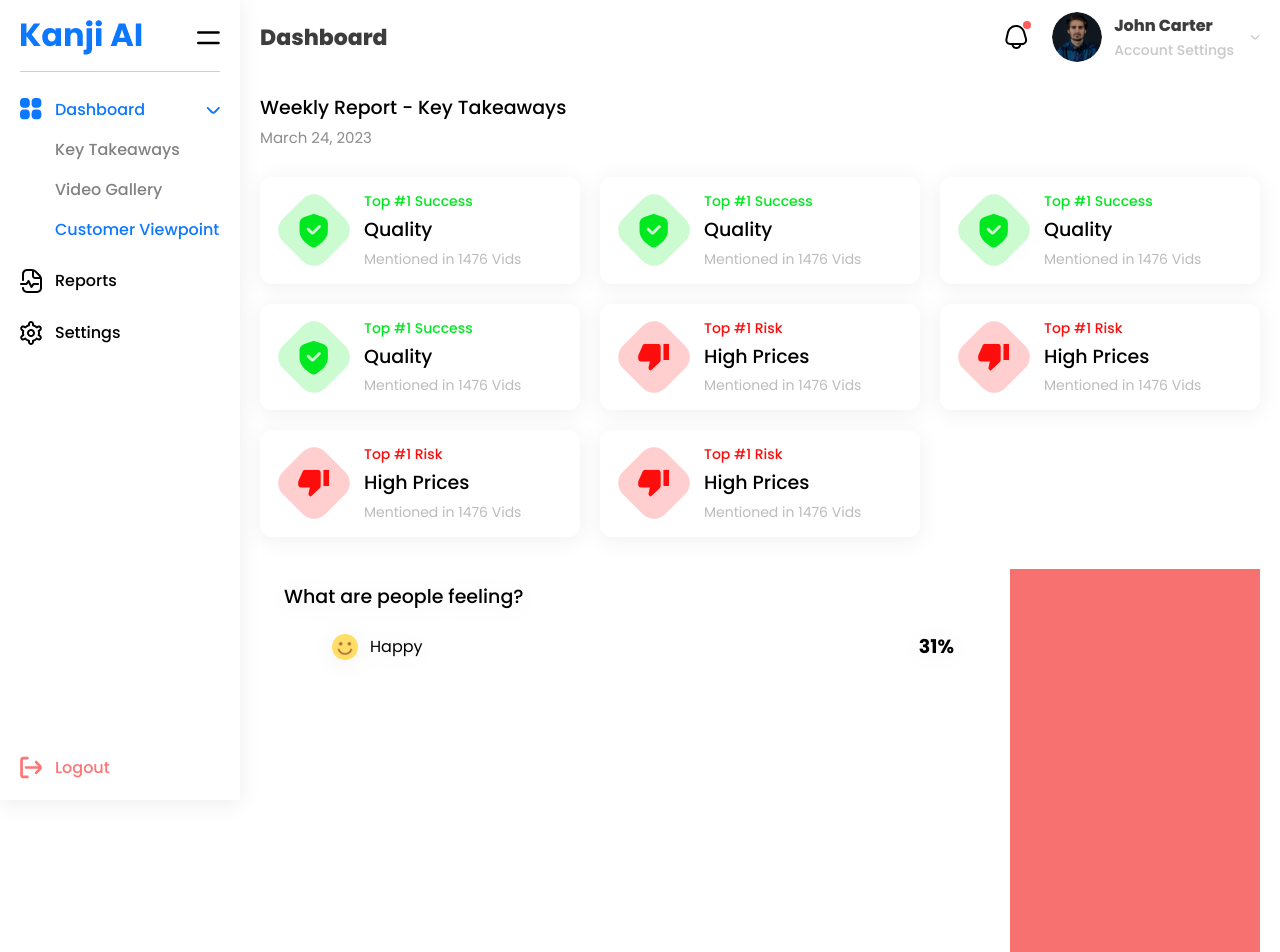
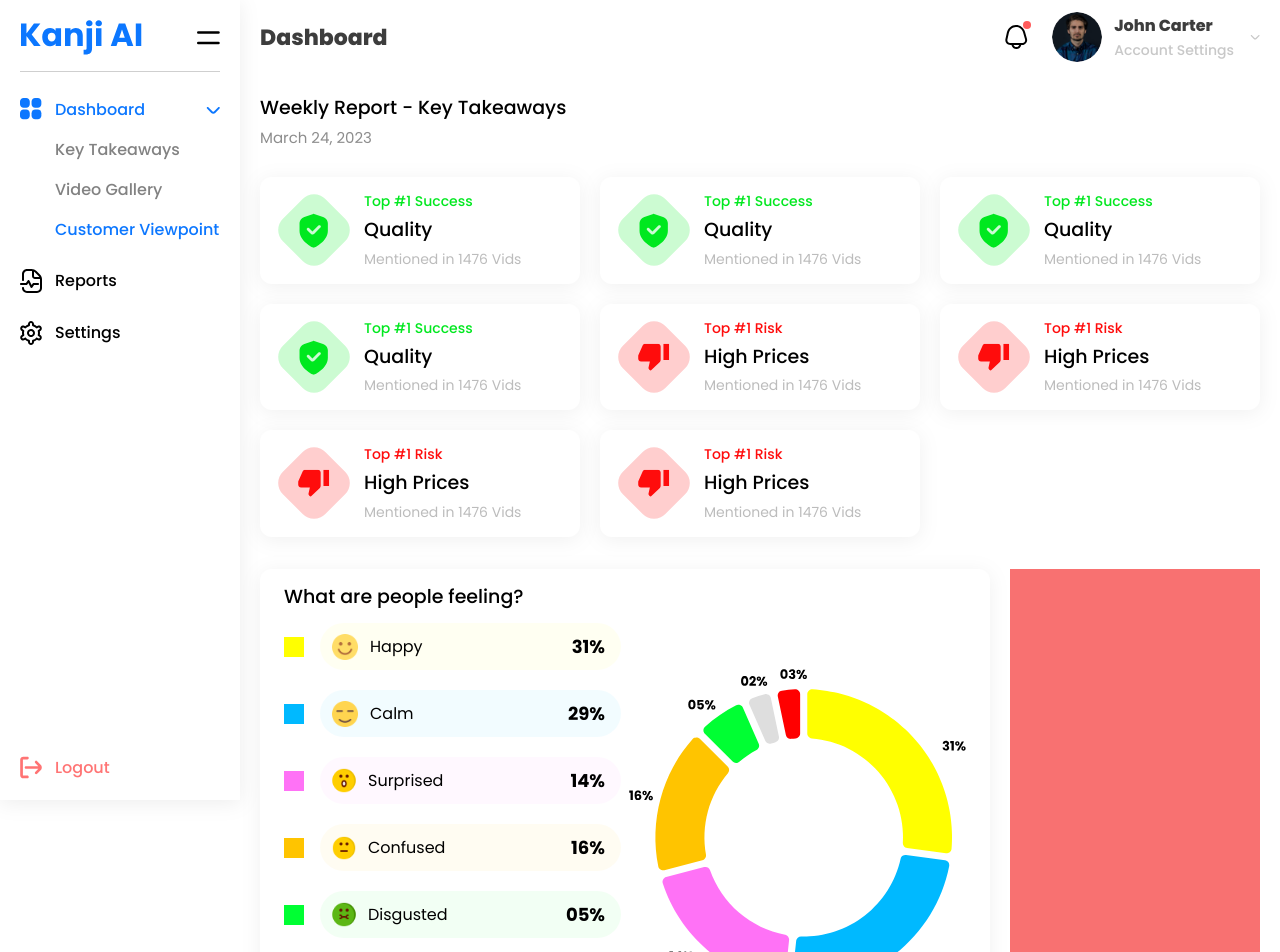
Before and after one commit to sulaimanwebdev/Kanji-AI, a React (Create React App) app: page /dashboard/customer-viewpoint in a window 1280 px wide. Shown: the top 952 px of the page. Built offline with nearby package versions, Linux system fonts and the light colour scheme.

Commit message:
chart added

```diff
--- a/src/pages/CustomerViewpoint.js
+++ b/src/pages/CustomerViewpoint.js
@@ -45,6 +45,36 @@ const CustomerViewpoint = () => {
         emotion: "happy",
         percentage: "31%",
         color: "#FFFF00"
+    },
+    {
+        emotion: "calm",
+        percentage: "29%",
+        color: "#00B9FF"
+    },
+    {
+        emotion: "surprised",
+        percentage: "14%",
+        color: "#FF72F6"
+    },
+    {
+        emotion: "confused",
+        percentage: "16%",
+        color: "#FFC400"
+    },
+    {
+        emotion: "disgusted",
+        percentage: "05%",
+        color: "#00FF33"
+    },
+    {
+        emotion: "sad",
+        percentage: "02%",
+        color: "#DEDEDE"
+    },
+    {
+        emotion: "angry",
+        percentage: "03%",
+        color: "#FF0000"
     }
   ]
 
@@ -109,24 +139,28 @@ const CustomerViewpoint = () => {
 
 
             <div className="grid grid-cols-[1fr,250px] gap-5 mt-8">
-                <div className="cardShadow flex items-start justify-between gap-2 rounded-xl px-6 py-3.5">
+                <div className="cardShadow bg-white grid grid-cols-2 gap-2 rounded-xl px-6 py-3.5">
                  <div className="w-full">
                   <div className="text-[19px] font-[500] mb-3">What are people feeling?</div>
                   <div className="flex flex-col gap-5 w-full">
                     {
                         data.map((ele, index) =>{
                             return(
-                                <div className="flex items-center gap-4 w-full">
+                                <div key={index} className="flex items-center gap-4 w-full">
                                     <div className={`min-w-[20px] min-h-[20px] max-w-[20px] max-h-[20px] bg-[${ele.color}]`}></div>
-                                    <div className={`flex items-center justify-between bg-[${ele.color}] bg-opacity-5 rounded-full w-full px-3 py-2.5`}>
+                                    <div className={`flex items-center justify-between bg-[${ele.color}] rounded-full w-full px-3 pr-4 py-2.5 ${ele.emotion === "sad" ? "bg-opacity-[0.17]" : "bg-opacity-5"}`}>
                                         <div className="flex items-center gap-3 capitalize"><img src={`/images/emotions/${ele.emotion}.png`} alt="emotion" /> {ele.emotion}</div>
-                                        <div className="font-bold text-[19px]">{ele.percentage}</div>
+                                        <div className="font-bold text-[18px]">{ele.percentage}</div>
                                     </div>
                                 </div>
                             )
                         })
                     }
                   </div>
+                 </div>
+
+                 <div className="h-full flex items-center justify-center">
+                    <img src="/images/chart.svg" alt="chart" className="w-full max-w-[450px] self-center" />
                  </div>
                 </div>
                 <div className="h-96 bg-red-400"></div>
@@ -138,6 +172,15 @@ const CustomerViewpoint = () => {
         </div>
       </div>
 }
+
+{/* important for emotion color rendering, becuase the colors are dynamic and "Just in time" can not render dynamic colors in Tailwind CSS */}
+<div className="hidden bg-[#FFFF00]"></div>
+<div className="hidden bg-[#00B9FF]"></div>
+<div className="hidden bg-[#FF72F6]"></div>
+<div className="hidden bg-[#FFC400]"></div>
+<div className="hidden bg-[#00FF33]"></div>
+<div className="hidden bg-[#DEDEDE]"></div>
+<div className="hidden bg-[#FF0000]"></div>
     </>
   )
 }
```
Also changed, not shown: public/images/chart.svg (added).
